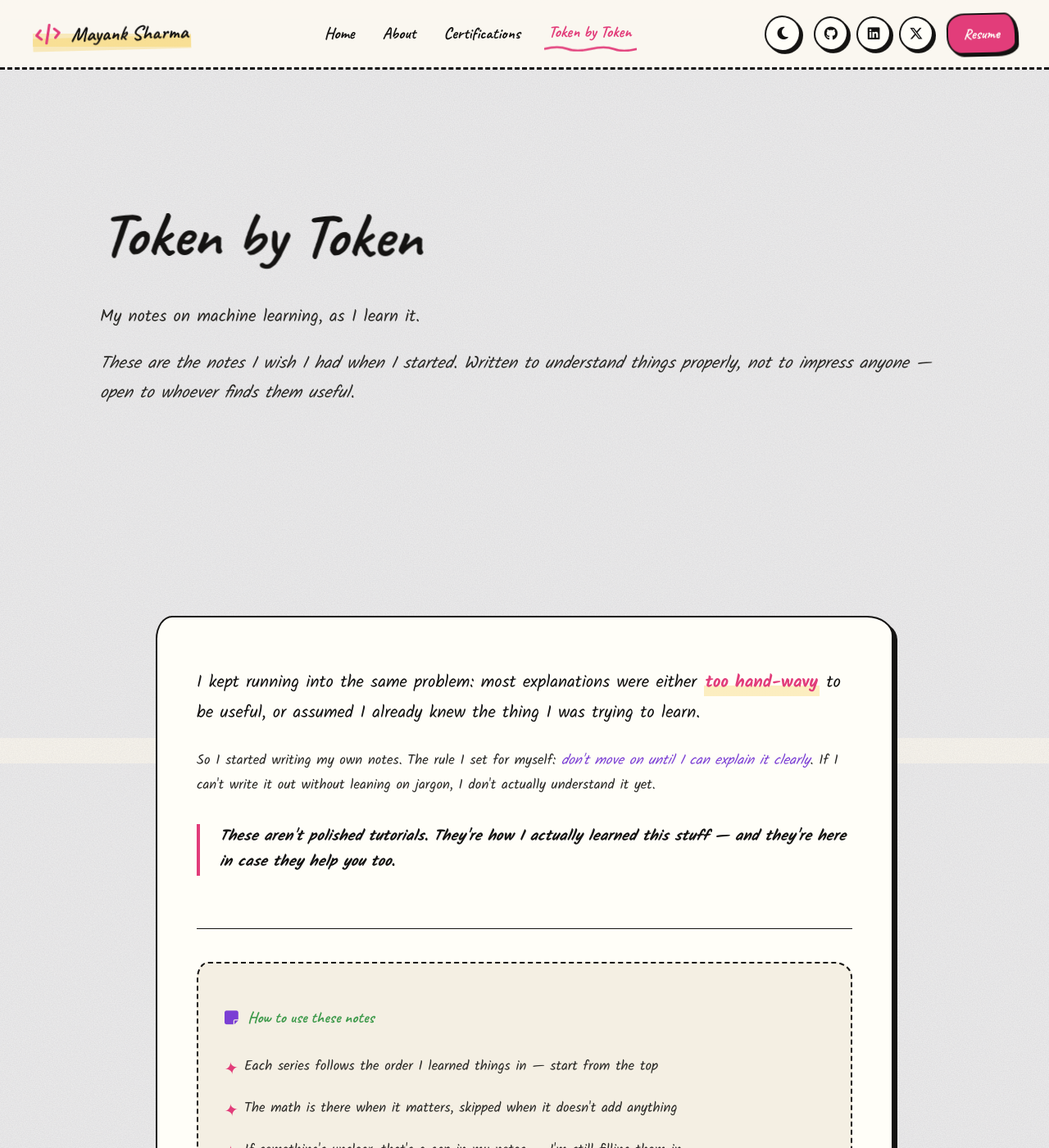
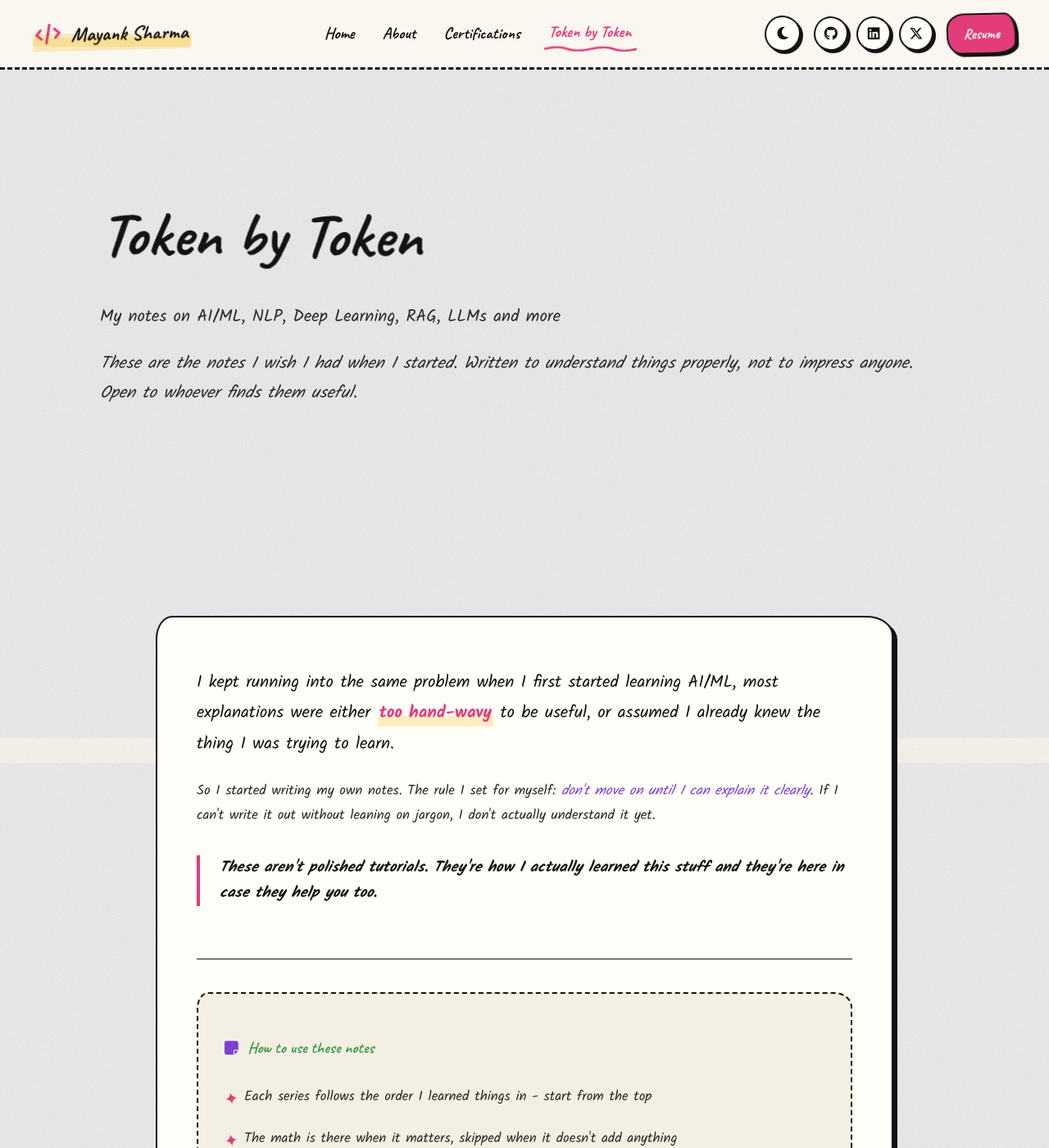
Before and after one commit to mayank1101/mayank1101.github.io, a Jekyll site: the page built from TokenByToken.html, in a window 1280 px wide and 1400 px high. Shown: the whole window at 82% size. Built offline with Jekyll 4.4.1, drawn with Linux system fonts in a browser that asks for light colours; some web fonts are replaced; some of the changed text lies outside the part shown.

Commit message:
updated token by token tex

```diff
--- a/TokenByToken.html
+++ b/TokenByToken.html
@@ -8,35 +8,52 @@ description: "My personal learning notes on ML, NLP, and Deep Learning — writt
 
 <div class="container hero fade-in">
   <h1>Token by Token</h1>
-  <p class="lead">My notes on machine learning, as I learn it.</p>
-  <p class="muted">These are the notes I wish I had when I started. Written to understand things properly, not to impress anyone — open to whoever finds them useful.</p>
+  <p class="lead">My notes on AI/ML, NLP, Deep Learning, RAG, LLMs and more</p>
+  <p class="muted">
+    These are the notes I wish I had when I started. Written to understand
+    things properly, not to impress anyone. Open to whoever finds them useful.
+  </p>
 </div>
 
 <div class="container section">
   <div class="manifesto-container scroll-animate">
     <div class="manifesto-section">
       <p class="manifesto-intro">
-        I kept running into the same problem: most explanations were either <strong>too hand-wavy</strong> to be useful, or assumed I already knew the thing I was trying to learn.
+        I kept running into the same problem when I first started learning AI/ML, most explanations were either
+        <strong>too hand-wavy</strong> to be useful, or assumed I already knew
+        the thing I was trying to learn.
       </p>
       <p class="manifesto-text">
-        So I started writing my own notes. The rule I set for myself: <em>don't move on until I can explain it clearly</em>. If I can't write it out without leaning on jargon, I don't actually understand it yet.
+        So I started writing my own notes. The rule I set for myself:
+        <em>don't move on until I can explain it clearly</em>. If I can't write
+        it out without leaning on jargon, I don't actually understand it yet.
       </p>
       <p class="manifesto-highlight">
-        These aren't polished tutorials. They're how I actually learned this stuff — and they're here in case they help you too.
+        These aren't polished tutorials. They're how I actually learned this
+        stuff and they're here in case they help you too.
       </p>
     </div>
 
     <div class="manifesto-audience">
       <h3><i class="fas fa-sticky-note"></i> How to use these notes</h3>
       <ul>
-        <li>Each series follows the order I learned things in — start from the top</li>
-        <li>The math is there when it matters, skipped when it doesn't add anything</li>
-        <li>If something's unclear, that's a gap in my notes — I'm still filling them in</li>
+        <li>
+          Each series follows the order I learned things in - start from the top
+        </li>
+        <li>
+          The math is there when it matters, skipped when it doesn't add
+          anything
+        </li>
+        <li>
+          If something's unclear, that's a gap in my notes, please let me know, be patient - I'm still filling
+          them in
+        </li>
       </ul>
     </div>
 
     <div class="manifesto-cta">
-      Pick a topic below. <strong>Start from article one and go in order.</strong>
+      Pick a topic below.
+      <strong>Start from article one and go in order.</strong>
     </div>
   </div>
 </div>
@@ -44,9 +61,12 @@ description: "My personal learning notes on ML, NLP, and Deep Learning — writt
 <div class="container section">
   <h2>Learning Notes</h2>
   <div class="series-grid">
-    {% assign sorted_series = site.data.series | sort: "order" %}
-    {% for series in sorted_series %}
-    <a href="/series/{{ series.slug }}/" class="series-card card-{{ series.accent_color }}">
+    {% assign sorted_series = site.data.series | sort: "order" %} {% for series
+    in sorted_series %}
+    <a
+      href="/series/{{ series.slug }}/"
+      class="series-card card-{{ series.accent_color }}"
+    >
       <div class="series-card-content">
         <h3>{{ series.name }}</h3>
         <p>{{ series.description }}</p>
```
